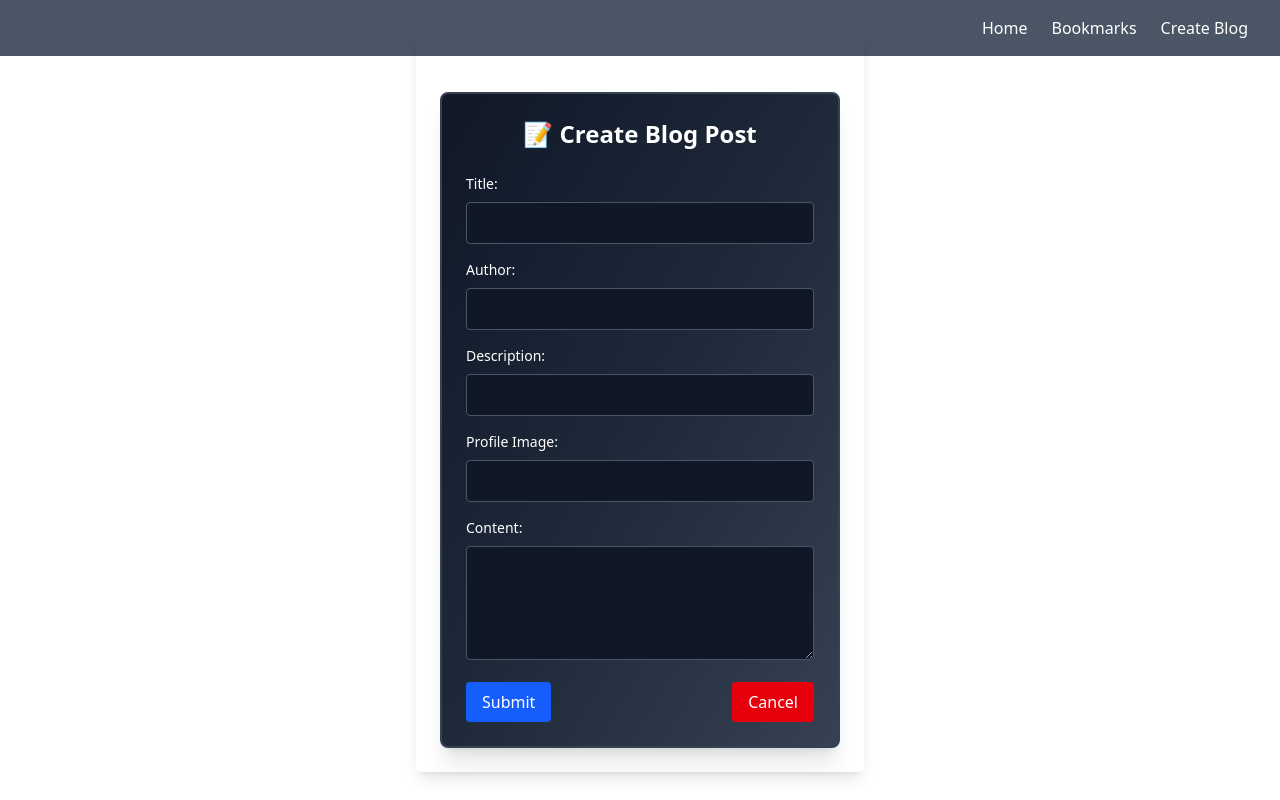
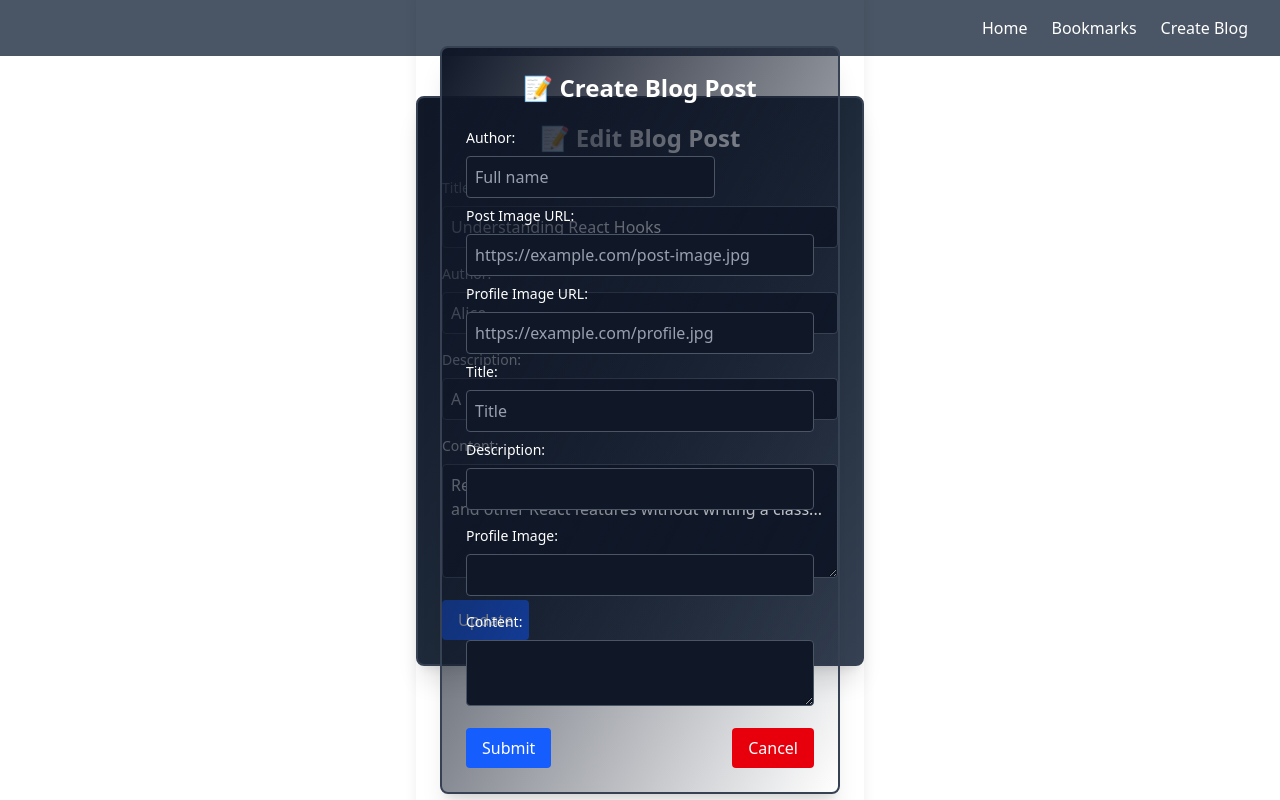
Before and after one commit to MaryaTawfik/blog-app1, a React (Vite) app: page /edit/1 in a window 1280 px wide. Both pictures are taken after a click on the button "Create Blog". Built offline with nearby package versions, Linux system fonts and the light colour scheme.

Commit message:
add book marks and new posts to local storage

```diff
--- a/src/App.jsx
+++ b/src/App.jsx
@@ -1,9 +1,10 @@
 
+import EditPost from './components/EditPost';
 import { Routes, Route } from 'react-router-dom';
 import Details from './pages/details';
 import Navbar from "./components/Navbar";
 import Home  from './pages/Home';
-import {useState} from 'react'
+import {useState,useEffect} from 'react'
 import Two from'./img/two.png'
 import One from'./img/one.png'
 import Three from'./img/three.png'
@@ -15,7 +16,10 @@ import Bookmarks from './pages/Bookmarks';
 import { Provider } from 'jotai';
 
 function App() {
- const [datas,setDatas]=useState([ {
+ const [datas, setDatas] = useState(() => {
+  const saved = localStorage.getItem("blogPosts");
+  return saved ? JSON.parse(saved) : [
+    {
       id: 1,
       title: "Understanding React Hooks",
       author: "Alice",
@@ -23,12 +27,10 @@ function App() {
       content: "React Hooks are functions that let you use state and other React features without writing a class...",
       createdAt: "2024-07-01T12:00:00Z",
       editedAt: "2024-07-02T08:30:00Z",
-     name:"Nebiyu Mushbah",
-     date: "July 28th 2025",
-     img:One,
-     pro:P1
+      name: "Nebiyu Mushbah",
 
-
+      img: One,
+      pro: P1
     },
    {
      id: 2,
@@ -39,7 +41,7 @@ function App() {
      createdAt: "2024-07-02T15:45:00Z",
      name:"Abdulaziz Isa",
      img:Two,
-     date: "July 2th 2024",
+
      pro:P2
    },{
      id: 3,
@@ -48,17 +50,40 @@ function App() {
      "description": "Display content dynamically using ternary and &&.",
      "content": "Conditional rendering in React allows you to show elements based on certain conditions...",
      "createdAt": "2024-07-02T15:45:00Z",
-     "name":"Emily Carter",
+     name:"Emily Carter",
+
      img:Three,
-     date: "Jun 8th 2025",
+
+
      pro:P3
    }
    ]
 
-   )
+   })
+   ;
+   const [bookmarkedPosts, setBookmarkedPosts] = useState(() => {
+  const saved = localStorage.getItem("bookmarks");
+  return saved ? JSON.parse(saved) : [];
+});
+
      const addPost = (newPost) => {
     setDatas([...datas, newPost]);
   }
+  const updatePost = (updatedPost) => {
+  setDatas(datas.map(post => (post.id === updatedPost.id ? updatedPost : post)));
+};
+
+   useEffect(() => {
+  localStorage.setItem("blogPosts", JSON.stringify(datas));
+}, [datas]);
+
+useEffect(() => {
+  localStorage.setItem("bookmarks", JSON.stringify(bookmarkedPosts));
+}, [bookmarkedPosts]);
+
+
+
+
 
   return (
     <>
@@ -66,15 +91,17 @@ function App() {
        <Navbar addPost={addPost} />
 
        {/* <Home /> */}
+      {/* <Routes> */}
 <Routes>
   <Route path="/" element={<Home datas={datas} />} />
-        < Route path="blog/:id" element={<Details datas={datas} />} />
-        <Route path="/form" element={<Form  />} />
+  <Route path="blog/:id" element={<Details datas={datas} />} />
+  <Route path="/edit/:id" element={<EditPost datas={datas} updatePost={updatePost} />} />
   <Route path="/bookmarks" element={<Bookmarks datas={datas} />} />
+</Routes>
         {/* <Route path="/Bookmarks" element={<Bookmarks />} /> */}
         {/* <Route path="/blog/:id" element={<BlogDetails posts={posts} />} />
         <Route path="/edit/:id" element={<EditBlog posts={posts} updatePost={updatePost} />} /> */}
-      </Routes>
+      {/* </Routes> */}
     </Provider>
     </>
   )
--- /dev/null
+++ b/src/components/EditPost.jsx
@@ -0,0 +1,102 @@
+// EditPost.jsx
+import React, { useState, useEffect } from 'react';
+import { useParams, useNavigate } from 'react-router-dom';
+
+const EditPost = ({ datas, updatePost }) => {
+  const { id } = useParams();
+  const navigate = useNavigate();
+  const [values, setValues] = useState({
+    title: '',
+    author: '',
+    description: '',
+    content: '',
+    url: ''
+  });
+
+  useEffect(() => {
+    const post = datas.find((data) => data.id.toString() === id);
+    if (post) {
+      setValues({
+        title: post.title,
+        author: post.author,
+        description: post.description,
+        content: post.content,
+        url: post.img // Assuming the img is stored in the URL field
+      });
+    }
+  }, [id, datas]);
+
+  const handleChanges = (e) => {
+    setValues({ ...values, [e.target.name]: e.target.value });
+  };
+
+  const handleSubmit = (e) => {
+    e.preventDefault();
+    const updatedPost = {
+      id: Number(id),
+      ...values,
+      img: values.url,
+      pro: values.url
+    };
+    updatePost(updatedPost);
+    navigate(`/blog/${id}`); // Redirect to the blog details page
+  };
+
+  return (
+    <div className="max-w-md mx-auto mt-10 p-6 border-2 border-gray-700 rounded-lg shadow-xl bg-gradient-to-br from-gray-900 via-gray-800 to-gray-700 text-white">
+      <h2 className="text-2xl mb-6 font-semibold text-center">📝 Edit Blog Post</h2>
+      <form onSubmit={handleSubmit}>
+
+        <div className="mb-4">
+          <label className="block mb-2 text-sm font-medium">Title:</label>
+          <input
+            type="text"
+            name="title"
+            value={values.title}
+            className="w-full p-2 border border-gray-600 rounded bg-gray-900 text-white placeholder-gray-400"
+            onChange={handleChanges}
+            required
+          />
+        </div>
+        <div className="mb-4">
+        <label className="block mb-2 text-sm font-medium">Author:</label>
+        <input
+          type="text"
+          name="author"
+          value={values.author}
+          className="w-full p-2 border border-gray-600 rounded bg-gray-900 text-white placeholder-gray-400"
+          onChange={handleChanges}
+          required
+        />
+      </div>
+        <div className="mb-4">
+        <label className="block mb-2 text-sm font-medium">Description:</label>
+        <input
+          type="text"
+          name="description"
+          value={values.description}
+          className="w-full p-2 border border-gray-600 rounded bg-gray-900 text-white placeholder-gray-400"
+          onChange={handleChanges}
+          required
+        />
+      </div>
+      <div className="mb-4">
+        <label className="block mb-2 text-sm font-medium">Content:</label>
+        <textarea
+          name="content"
+          value={values.content}
+          className="w-full p-2 border border-gray-600 rounded bg-gray-900 text-white placeholder-gray-400"
+          rows="4"
+          onChange={handleChanges}
+          required
+        />
+      </div>
+        <div className="flex justify-between">
+          <button type="submit" className="bg-blue-600 hover:bg-blue-700 text-white px-4 py-2 rounded">Update</button>
+        </div>
+      </form>
+    </div>
+  );
+};
+
+export default EditPost;
--- a/src/components/form.jsx
+++ b/src/components/form.jsx
@@ -1,13 +1,16 @@
-import React, { useState } from 'react';
+import React, { useState } from "react";
 
 const Form = ({ addPost, closeForm }) => {
   const [values, setValues] = useState({
-    title: '',
-    author: '',
-    description: '',
-    content: '',
-    url: ''
+  title: "",
+  author: "",
+  description: "",
+  content: "",
+  postImg: "",
+  profileImg: "",
+  createdAt: ""
 });
+
 
   const handleChanges = (e) => {
     setValues({ ...values, [e.target.name]: e.target.value });
@@ -16,21 +19,77 @@ const Form = ({ addPost, closeForm }) => {
   const handleSubmit = (e) => {
     e.preventDefault();
     const newPost = {
-      id: Date.now(), // Unique ID
+  id: Date.now(),
   ...values,
-      img: values.url, // Assuming img source is the URL input
-      pro: values.url // Assuming pro image is the same
+  img: values.postImg,
+  pro: values.profileImg
 };
+
     addPost(newPost);
-    setValues({ title: '', author: '', description: '', content: '', url: '' });
+    setValues({ title: "", author: "", description: "", content: "", url: "" });
     closeForm();
   };
 
   return (
-  <div className="max-w-md mx-auto mt-10 p-6 border-2 border-gray-700 rounded-lg shadow-xl bg-gradient-to-br from-gray-900 via-gray-800 to-gray-700 text-white">
-    <h2 className="text-2xl mb-6 font-semibold text-center">📝 Create Blog Post</h2>
+    <div className="max-w-md mx-auto mt-10 p-6 border-2 border-gray-700 rounded-lg shadow-xl bg-gradient-to-br from-gray-900 via-gray-800w to-gray-700w text-white w-[100%]">
+      <h2 className="text-2xl mb-6 font-semibold text-center">
+        📝 Create Blog Post
+      </h2>
       <form onSubmit={handleSubmit}>
-      <div className="mb-4">
+        <div className="mb-2">
+          <div className="flex flex-wrap justify-between gap-4">
+
+            <div className="mb-2">
+              <label className="block mb-2 text-sm font-medium">Author:</label>
+              <input
+                type="text"
+                name="author"
+                value={values.author}
+                className="w-full p-2 border border-gray-600 rounded bg-gray-900 text-white placeholder-gray-400"
+                onChange={handleChanges}
+                placeholder="Full name"
+                required
+              />
+              {/* <div className="mb-2">
+                <label className="block mb-2 text-sm font-medium">date:</label>
+                <input
+                  type="date"
+                  name="author"
+                  value={values.createdAt}
+                  className="w-full p-2 border border-gray-600 rounded bg-gray-900 text-white placeholder-gray-400"
+                  onChange={handleChanges}
+
+                  required
+                />
+              </div> */}
+            </div>
+          </div>
+          <div className="mb-2">
+  <label className="block mb-2 text-sm font-medium">Post Image URL:</label>
+  <input
+    type="text"
+    name="postImg"
+    value={values.postImg}
+    className="w-full p-2 border border-gray-600 rounded bg-gray-900 text-white placeholder-gray-400"
+    onChange={handleChanges}
+    placeholder="https://example.com/post-image.jpg"
+    required
+  />
+</div>
+
+<div className="mb-2">
+  <label className="block mb-2 text-sm font-medium">Profile Image URL:</label>
+  <input
+    type="text"
+    name="profileImg"
+    value={values.profileImg}
+    className="w-full p-2 border border-gray-600 rounded bg-gray-900 text-white placeholder-gray-400"
+    onChange={handleChanges}
+    placeholder="https://example.com/profile.jpg"
+    required
+  />
+</div>
+
           <label className="block mb-2 text-sm font-medium">Title:</label>
           <input
             type="text"
@@ -38,20 +97,11 @@ const Form = ({ addPost, closeForm }) => {
             value={values.title}
             className="w-full p-2 border border-gray-600 rounded bg-gray-900 text-white placeholder-gray-400"
             onChange={handleChanges}
+            placeholder="Title"
             required
           />
         </div>
-      <div className="mb-4">
-        <label className="block mb-2 text-sm font-medium">Author:</label>
-        <input
-          type="text"
-          name="author"
-          value={values.author}
-          className="w-full p-2 border border-gray-600 rounded bg-gray-900 text-white placeholder-gray-400"
-          onChange={handleChanges}
-          required
-        />
-      </div>
+
         <div className="mb-4">
           <label className="block mb-2 text-sm font-medium">Description:</label>
           <input
@@ -64,7 +114,9 @@ const Form = ({ addPost, closeForm }) => {
           />
         </div>
         <div className="mb-4">
-        <label className="block mb-2 text-sm font-medium">Profile Image:</label>
+          <label className="block mb-2 text-sm font-medium">
+            Profile Image:
+          </label>
           <input
             type="text"
             name="url"
@@ -80,19 +132,29 @@ const Form = ({ addPost, closeForm }) => {
             name="content"
             value={values.content}
             className="w-full p-2 border border-gray-600 rounded bg-gray-900 text-white placeholder-gray-400"
-          rows="4"
+
             onChange={handleChanges}
             required
           />
         </div>
         <div className="flex justify-between">
-        <button type="submit" className="bg-blue-600 hover:bg-blue-700 text-white px-4 py-2 rounded">Submit</button>
-        <button type="button" onClick={closeForm} className="bg-red-600 hover:bg-red-700 text-white px-4 py-2 rounded">Cancel</button>
+          <button
+            type="submit"
+            className="bg-blue-600 hover:bg-blue-700 text-white px-4 py-2 rounded"
+          >
+            Submit
+          </button>
+          <button
+            type="button"
+            onClick={closeForm}
+            className="bg-red-600 hover:bg-red-700 text-white px-4 py-2 rounded"
+          >
+            Cancel
+          </button>
         </div>
       </form>
     </div>
   );
-;
 };
 
 export default Form;
--- a/src/pages/Bookmarks.jsx
+++ b/src/pages/Bookmarks.jsx
@@ -10,8 +10,9 @@ const Bookmarks = ({ datas }) => {
   // const navigate = useNavigate();
 
 
-  const bookmarkedBlogs = datas.filter((data) => bookmarks.includes(data.id));
-
+  const Blogs = localStorage.getItem("bookmarks")
+  const bookmarkedBlogs=JSON.parse(Blogs)
+console.log(bookmarkedBlogs.id)
   return (
     <div>
      <h1 className="text-4xl font-extrabold text-transparent bg-clip-text bg-gradient-to-r from-gray-700 via-gray-900 to-black text-left mb-6 drop-shadow-lg pl-[1em]">
```
Also changed, not shown: src/components/Card.jsx (+5 -3 lines), src/pages/Home.jsx (+20 -12 lines), src/pages/details.jsx (+16 -2 lines). Lines whose indentation alone changed are shown as unchanged.
